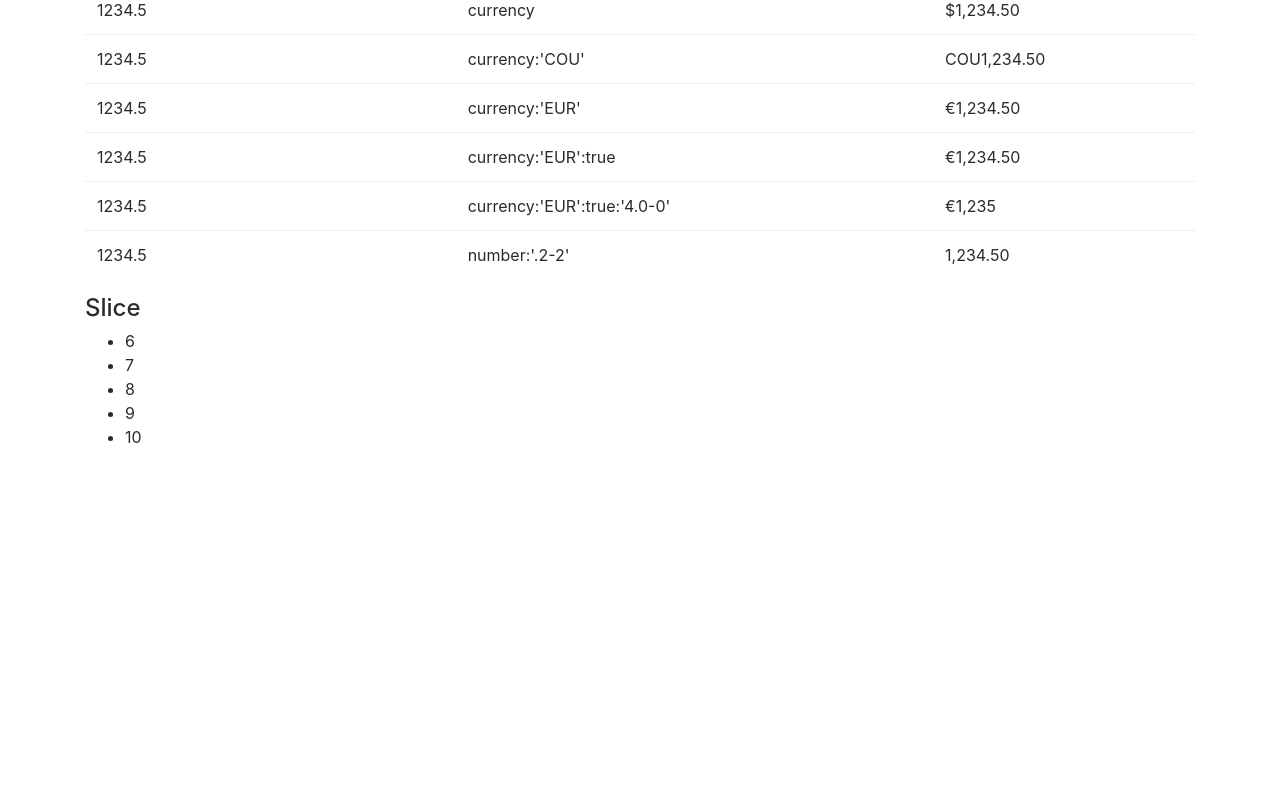
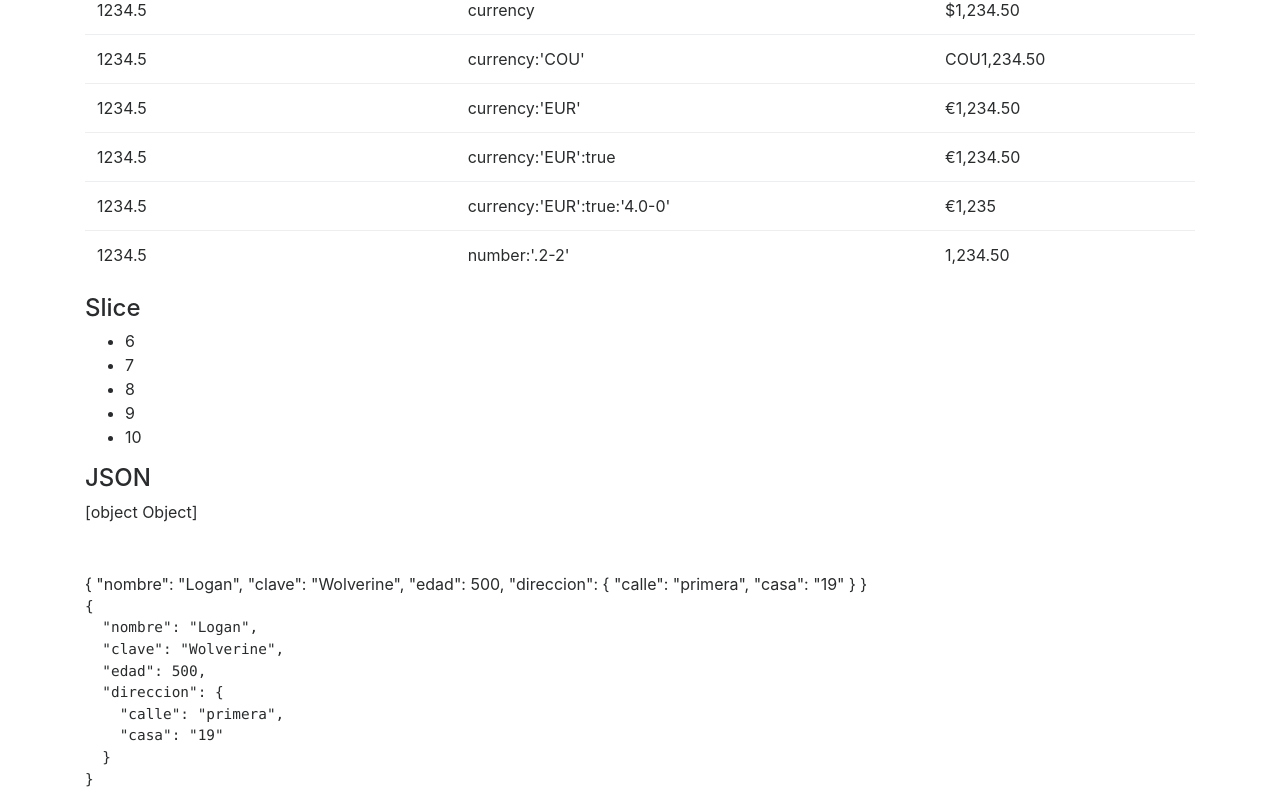
Before and after one commit to sebasvalencia/Angular3Pipes, an Angular app: page / in a window 1280 px wide. Shown: the part 656-1462 px from the top of the page. Before the commit the page ends 1121 px from the top, so only its background shows below. Built offline with nearby package versions, Linux system fonts and the light colour scheme.

Commit message:
Tercera app en Angular - Pipes - Se crean pipes para json

```diff
--- a/src/app/app.component.html
+++ b/src/app/app.component.html
@@ -136,5 +136,21 @@
   </ul>
 
 
+  <h4>JSON</h4>
+  {{ heroe }}<!--	[object Object]  -->
+<br><br><br>
+  {{ heroe | json}}<!--	{ "nombre": "Logan", "clave": "Wolverine", "edad": 500, "direccion": { "calle": "primera", "casa": "19" } } -->
+
+  <pre>{{heroe | json}}</pre>
+  <!--{
+    "nombre": "Logan",
+    "clave": "Wolverine",
+    "edad": 500,
+    "direccion": {
+      "calle": "primera",
+      "casa": "19"
+    }
+  }-->
+
 
 </div>
--- a/src/app/app.component.ts
+++ b/src/app/app.component.ts
@@ -8,6 +8,15 @@ export class AppComponent {
   nombre: string = 'Sebastian';
   arreglo = [1, 2, 3, 4, 5, 6, 7, 8, 9, 10];
   PI = Math.PI;
-  a=0.234;
+  a = 0.234;
   salario = 1234.5;
+  heroe = {
+    nombre: 'Logan',
+    clave: 'Wolverine',
+    edad: 500,
+    direccion: {
+      calle: 'primera',
+      casa: '19'
+    }
+  }
 }
```
